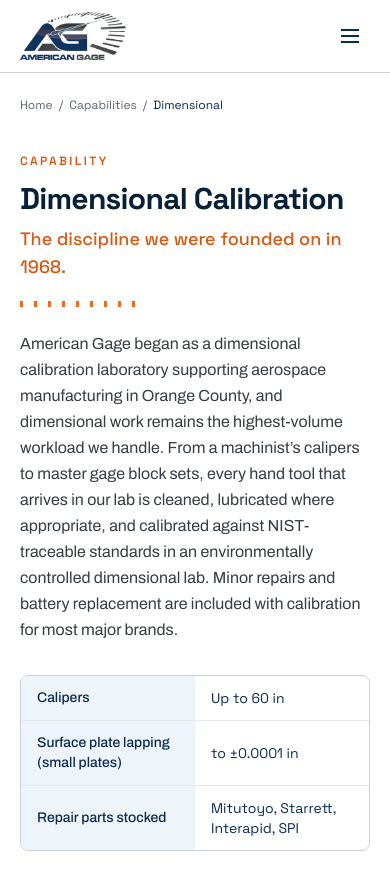
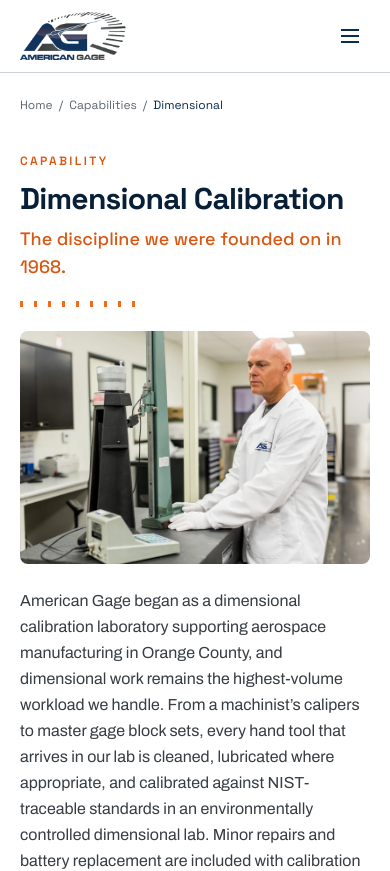
Before and after one commit to surgeadmin1/american-gage, a Next.js app: page /capabilities/dimensional in a window 390 px wide. Shown: the top 871 px of the page. Built offline with nearby package versions, Linux system fonts and the light colour scheme.

Commit message:
Mobile pass: compact sticky CTA, call button in menu, capability image order, jump-nav scroll fade

```diff
--- a/app/capabilities/[slug]/page.tsx
+++ b/app/capabilities/[slug]/page.tsx
@@ -64,6 +64,20 @@ export default async function CapabilityPage({
           </h1>
           <p className="mt-2 font-display text-lg font-medium text-accent-600">{cap.headline}</p>
           <div className="gauge-ticks mt-5" aria-hidden="true" />
+
+          {/* Discipline photo — shown here on mobile, in the sidebar on desktop */}
+          <div className="relative mt-6 aspect-[3/2] overflow-hidden rounded-lg lg:hidden">
+            <Image
+              src={cap.image.src}
+              alt={cap.image.alt}
+              fill
+              sizes="100vw"
+              placeholder="blur"
+              blurDataURL={blurMap[cap.image.src]}
+              className="object-cover"
+            />
+          </div>
+
           <p className="mt-6 max-w-2xl leading-relaxed text-steel-700">{cap.intro}</p>
 
           {/* Key specs */}
@@ -119,7 +133,7 @@ export default async function CapabilityPage({
 
         {/* Sidebar */}
         <aside className="space-y-6 lg:pt-11">
-          <div className="relative aspect-[3/2] overflow-hidden rounded-lg">
+          <div className="relative hidden aspect-[3/2] overflow-hidden rounded-lg lg:block">
             <Image
               src={cap.image.src}
               alt={cap.image.alt}
--- a/app/page.tsx
+++ b/app/page.tsx
@@ -70,7 +70,7 @@ export default function HomePage() {
           className="object-cover opacity-25"
         />
         <div className="absolute inset-0 bg-gradient-to-r from-navy-950/90 via-navy-900/70 to-navy-900/40" aria-hidden="true" />
-        <div className="container-site relative grid items-center gap-12 py-24 sm:py-28 lg:grid-cols-[1fr_340px] lg:py-32">
+        <div className="container-site relative grid items-center gap-12 py-16 sm:py-28 lg:grid-cols-[1fr_340px] lg:py-32">
           <div>
             <p className="eyebrow !text-accent-400">
               A2LA Accredited · ISO/IEC 17025:2017 · Est. {site.founded}
--- a/components/Header.tsx
+++ b/components/Header.tsx
@@ -140,10 +140,13 @@ export default function Header() {
                 )}
               </li>
             ))}
-            <li className="py-3">
+            <li className="space-y-2.5 py-3">
               <Link href="/contact" onClick={() => setMobileOpen(false)} className="btn-primary w-full">
                 Request a Quote
               </Link>
+              <a href={site.phoneHref} className="btn-secondary w-full">
+                Call {site.phone}
+              </a>
             </li>
           </ul>
         </nav>
--- a/components/JumpNav.tsx
+++ b/components/JumpNav.tsx
@@ -26,9 +26,10 @@ export default function JumpNav({ links, label = 'On this page' }: { links: Jump
   return (
     <nav
       aria-label={label}
-      className="sticky top-[4.5rem] z-30 -mx-5 overflow-x-auto border-b border-steel-200 bg-white/95 backdrop-blur sm:-mx-8 lg:mx-0"
+      className="sticky top-[4.5rem] z-30 -mx-5 border-b border-steel-200 bg-white/95 backdrop-blur sm:-mx-8 lg:mx-0"
     >
-      <ul className="container-site flex gap-1 py-2 lg:px-0">
+      <div className="relative">
+        <ul className="container-site flex gap-1 overflow-x-auto py-2 lg:px-0">
           {links.map((l) => (
             <li key={l.id} className="shrink-0">
               <a
@@ -44,6 +45,12 @@ export default function JumpNav({ links, label = 'On this page' }: { links: Jump
             </li>
           ))}
         </ul>
+        {/* Right-edge fade — hints that the pill row scrolls on small screens */}
+        <div
+          aria-hidden="true"
+          className="pointer-events-none absolute inset-y-0 right-0 w-12 bg-gradient-to-l from-white to-transparent lg:hidden"
+        />
+      </div>
     </nav>
   );
 }
--- a/components/StickyQuote.tsx
+++ b/components/StickyQuote.tsx
@@ -30,11 +30,12 @@ export default function StickyQuote() {
         visible ? 'translate-y-0 opacity-100' : 'pointer-events-none translate-y-4 opacity-0'
       }`}
     >
-      <Link href="/contact" className="btn-primary shadow-xl">
+      <Link href="/contact" className="btn-primary !px-4 !py-2.5 shadow-xl sm:!px-6 sm:!py-3">
         <svg width="16" height="16" viewBox="0 0 24 24" fill="none" stroke="currentColor" strokeWidth="2" aria-hidden="true">
           <path d="M12 5v14M5 12h14" />
         </svg>
-        Request a Quote
+        <span className="sm:hidden">Get a Quote</span>
+        <span className="hidden sm:inline">Request a Quote</span>
       </Link>
     </div>
   );
```
Lines whose indentation alone changed are shown as unchanged.
